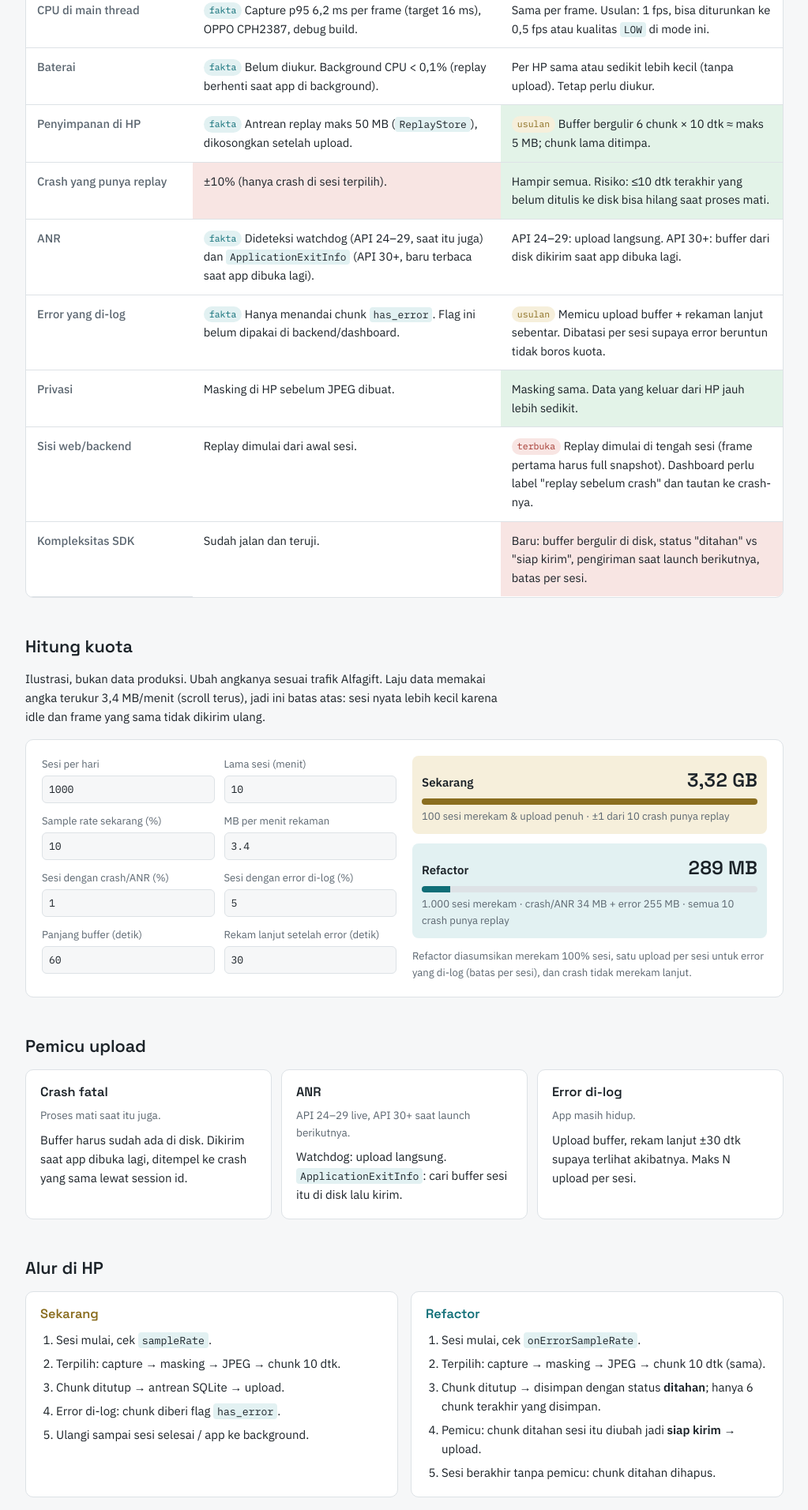
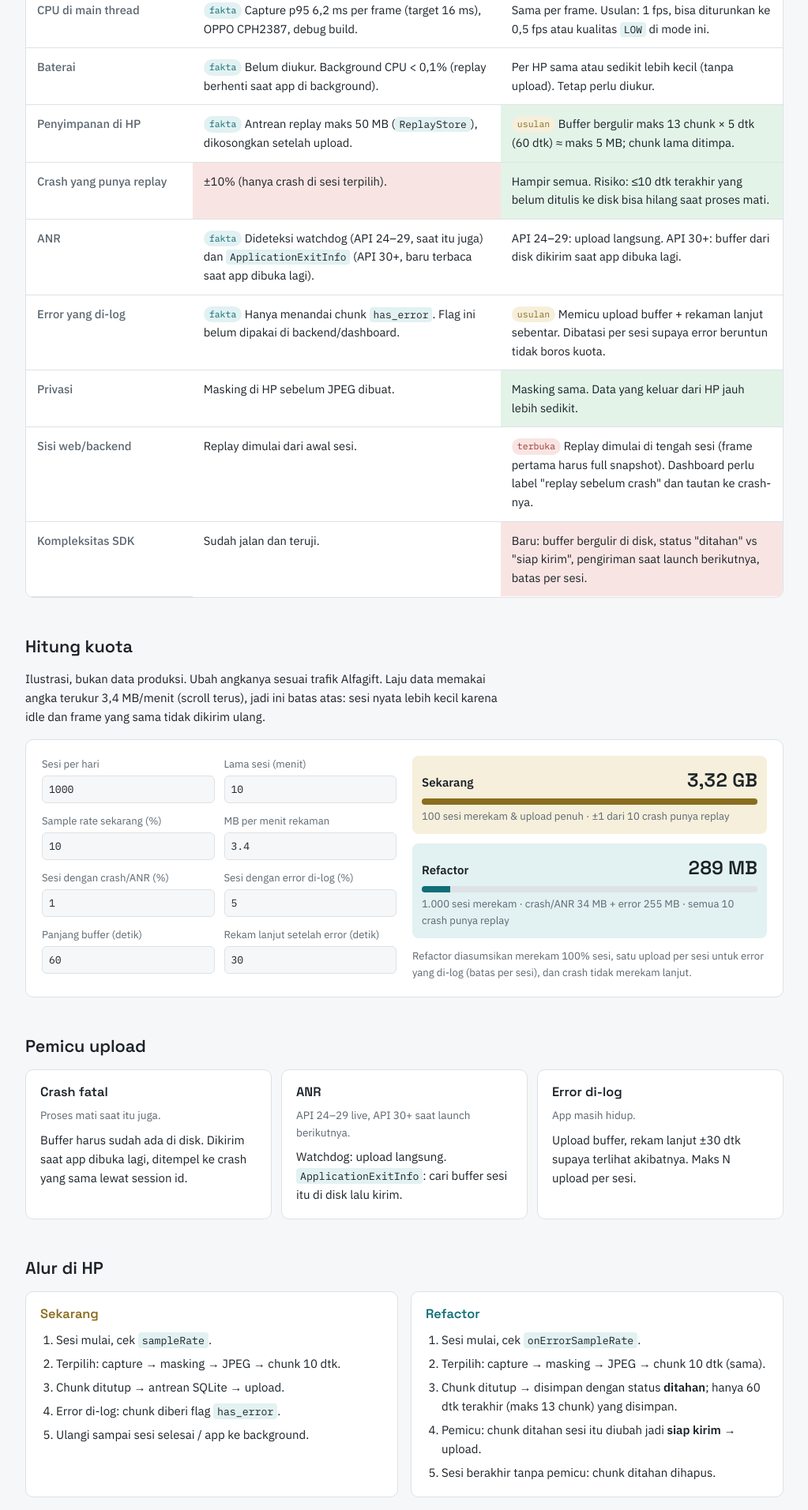
Before and after one commit to rismaadisty/artracker-android-sdk, a plain HTML site: page docs/replay-on-error-comparison.html in a window 1280 px wide. Shown: the part 1148-3060 px from the top of the page at 79% size, without its empty margins (128-1151 px from the left). Drawn offline with Linux system fonts and the light colour scheme.

Commit message:
docs(replay): exact migration note, 13-chunk buffer cap, beforeSend and triggers
- sampleRate migration: keep the old behavior with sampleRate = 0.1,
  onErrorSampleRate = 0.0; with enabled = true and the defaults every session
  is captured on the device and only uploaded around problems.
- Held buffer cap is 13 chunks (README, CHANGELOG, PLAYBOOK, spec, plan,
  comparison docs).
- Error items beforeSend drops still trigger a buffer upload; a JVM crash
  dropped by beforeSend is a clean run, anr / native_crash exit items still
  count as crashes.
- ARCHITECTURE: onErrorSampleRate in the ReplayConfig API line; ScreenChunker
  closes at 10 s (full) or 5 s (buffer).

Co-Authored-By: Claude Opus 5.5 <noreply@anthropic.com>

```diff
--- a/docs/replay-on-error-comparison.html
+++ b/docs/replay-on-error-comparison.html
@@ -205,7 +205,7 @@ td.lose { background: var(--bad-soft); }
           <td>Per HP sama atau sedikit lebih kecil (tanpa upload). Tetap perlu diukur.</td></tr>
         <tr><th>Penyimpanan di HP</th>
           <td><span class="tag fact">fakta</span> Antrean replay maks 50 MB (<code>ReplayStore</code>), dikosongkan setelah upload.</td>
-          <td class="win"><span class="tag prop">usulan</span> Buffer bergulir 6 chunk × 10 dtk ≈ maks 5 MB; chunk lama ditimpa.</td></tr>
+          <td class="win"><span class="tag prop">usulan</span> Buffer bergulir maks 13 chunk × 5 dtk (60 dtk) ≈ maks 5 MB; chunk lama ditimpa.</td></tr>
         <tr><th>Crash yang punya replay</th>
           <td class="lose">±10% (hanya crash di sesi terpilih).</td>
           <td class="win">Hampir semua. Risiko: ≤10 dtk terakhir yang belum ditulis ke disk bisa hilang saat proses mati.</td></tr>
@@ -298,7 +298,7 @@ td.lose { background: var(--bad-soft); }
       <ol>
         <li>Sesi mulai, cek <code>onErrorSampleRate</code>.</li>
         <li>Terpilih: capture → masking → JPEG → chunk 10 dtk (sama).</li>
-        <li>Chunk ditutup → disimpan dengan status <b>ditahan</b>; hanya 6 chunk terakhir yang disimpan.</li>
+        <li>Chunk ditutup → disimpan dengan status <b>ditahan</b>; hanya 60 dtk terakhir (maks 13 chunk) yang disimpan.</li>
         <li>Pemicu: chunk ditahan sesi itu diubah jadi <b>siap kirim</b> → upload.</li>
         <li>Sesi berakhir tanpa pemicu: chunk ditahan dihapus.</li>
       </ol>
```
Also changed, not shown: 7 other files.
